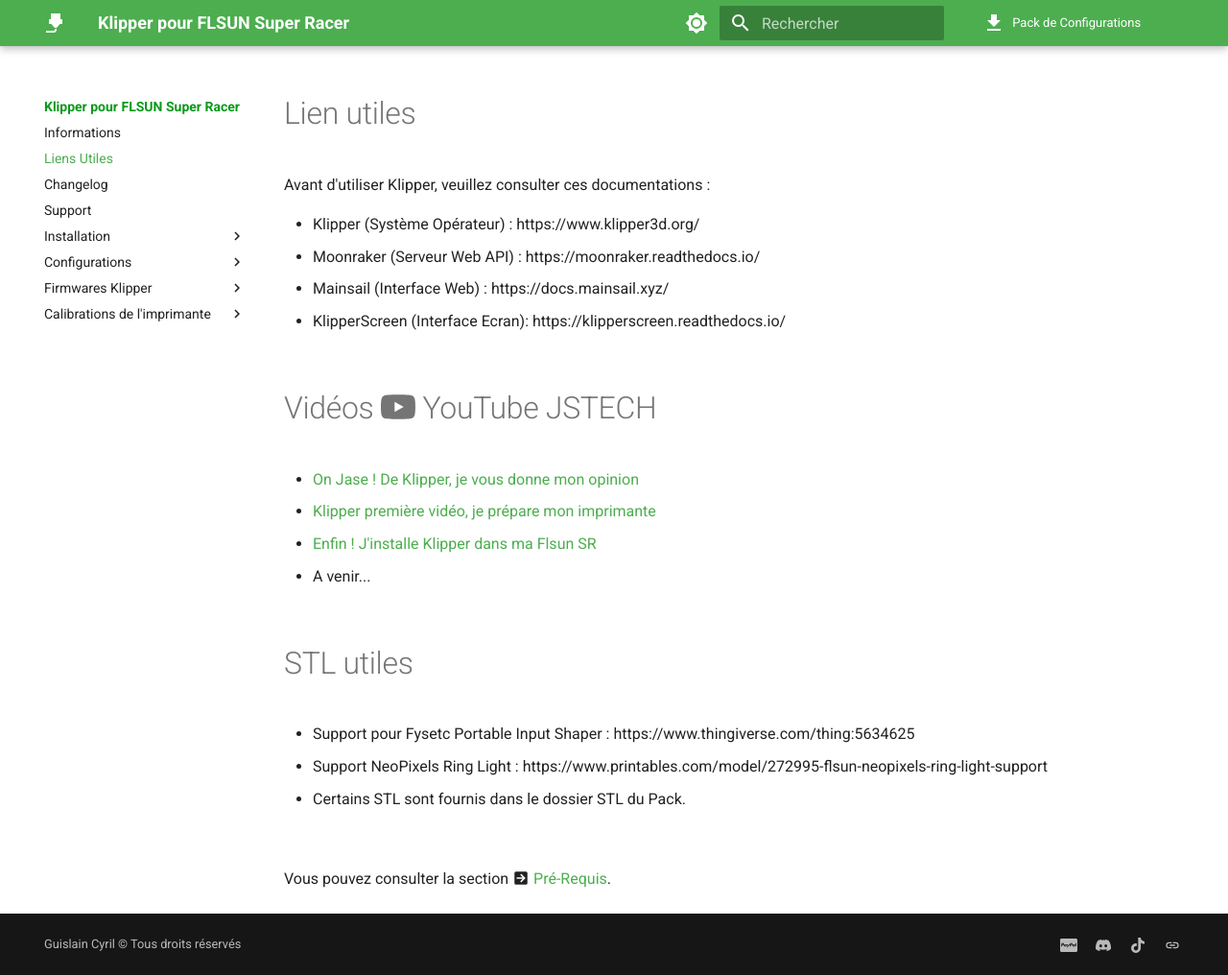
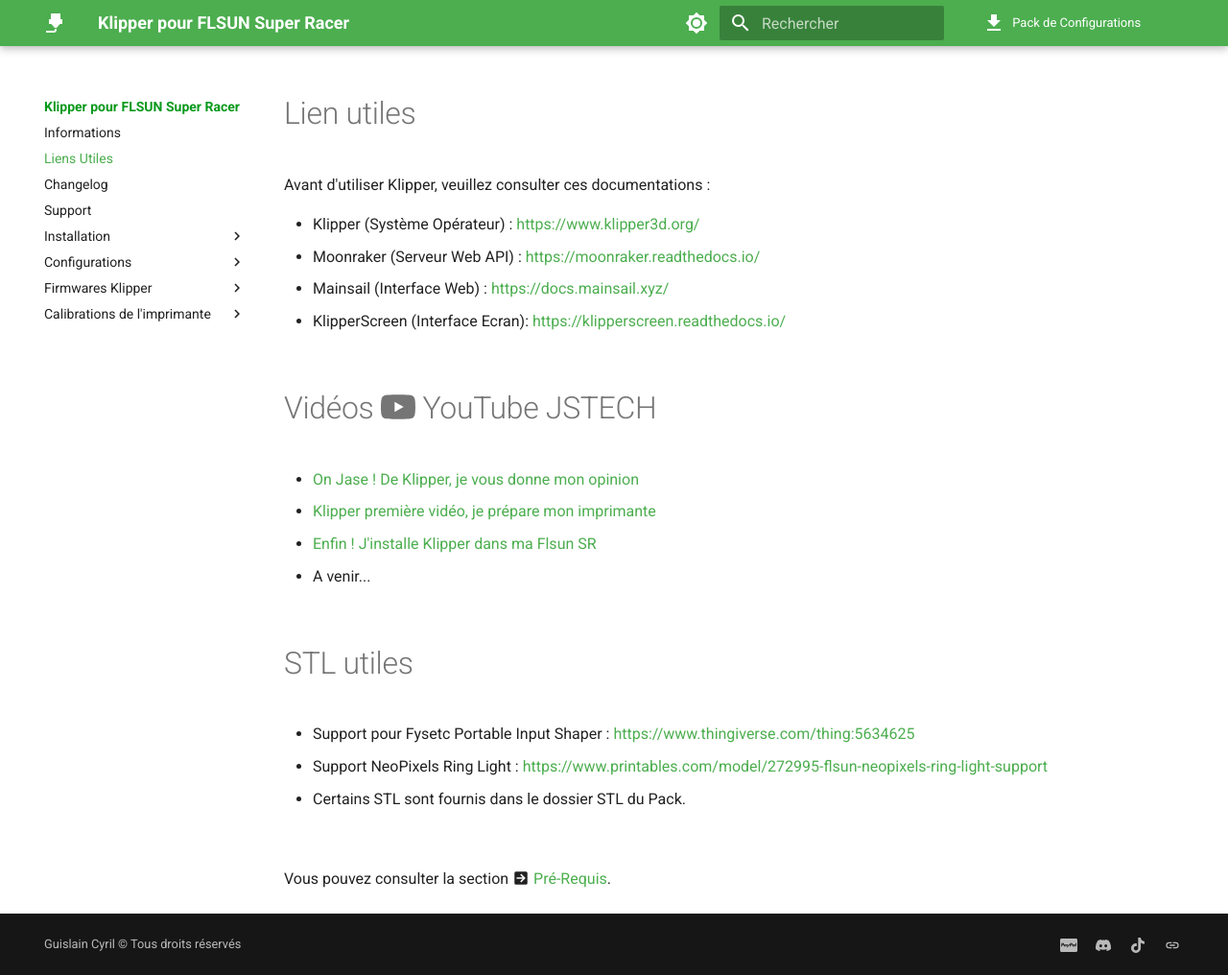
Before and after one commit to Guilouz/test, an MkDocs documentation site: the page built from docs/liens-utiles.md, in a window 1280 px wide and 1016 px high. Shown: the whole window at 96% size. Built offline with MkDocs 1.6.1 and Material for MkDocs 9.7.7, drawn with Linux system fonts in a browser that asks for light colours; comment, search, counter and statistics services are not loaded; part of the change alters nothing that is shown.

```diff
--- a/docs/liens-utiles.md
+++ b/docs/liens-utiles.md
@@ -7,10 +7,10 @@ hide:
 
 Avant d'utiliser Klipper, veuillez consulter ces documentations :
 
-- Klipper (Système Opérateur) : https://www.klipper3d.org/
-- Moonraker (Serveur Web API) : https://moonraker.readthedocs.io/
-- Mainsail (Interface Web) : https://docs.mainsail.xyz/
-- KlipperScreen (Interface Ecran): https://klipperscreen.readthedocs.io/
+- Klipper (Système Opérateur) : [https://www.klipper3d.org/](https://www.klipper3d.org/)
+- Moonraker (Serveur Web API) : [https://moonraker.readthedocs.io/](https://moonraker.readthedocs.io/)
+- Mainsail (Interface Web) : [https://docs.mainsail.xyz/](https://docs.mainsail.xyz/)
+- KlipperScreen (Interface Ecran): [https://klipperscreen.readthedocs.io/](https://klipperscreen.readthedocs.io/)
 
 <br />
 
@@ -25,8 +25,8 @@ Avant d'utiliser Klipper, veuillez consulter ces documentations :
 
 # STL utiles
 
-- Support pour Fysetc Portable Input Shaper : https://www.thingiverse.com/thing:5634625
-- Support NeoPixels Ring Light : https://www.printables.com/model/272995-flsun-neopixels-ring-light-support
+- Support pour Fysetc Portable Input Shaper : [https://www.thingiverse.com/thing:5634625](https://www.thingiverse.com/thing:5634625)
+- Support NeoPixels Ring Light : [https://www.printables.com/model/272995-flsun-neopixels-ring-light-support](https://www.printables.com/model/272995-flsun-neopixels-ring-light-support)
 - Certains STL sont fournis dans le dossier STL du Pack.
 
 <br />
```
